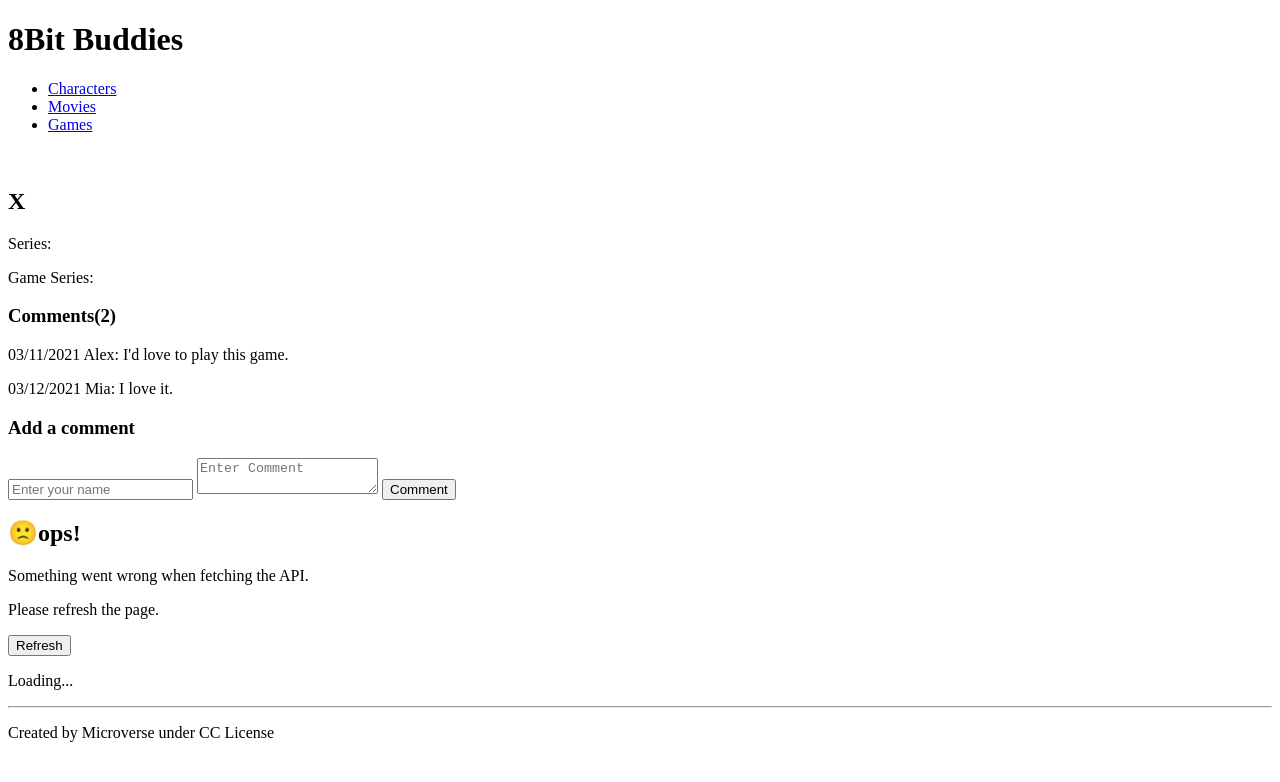
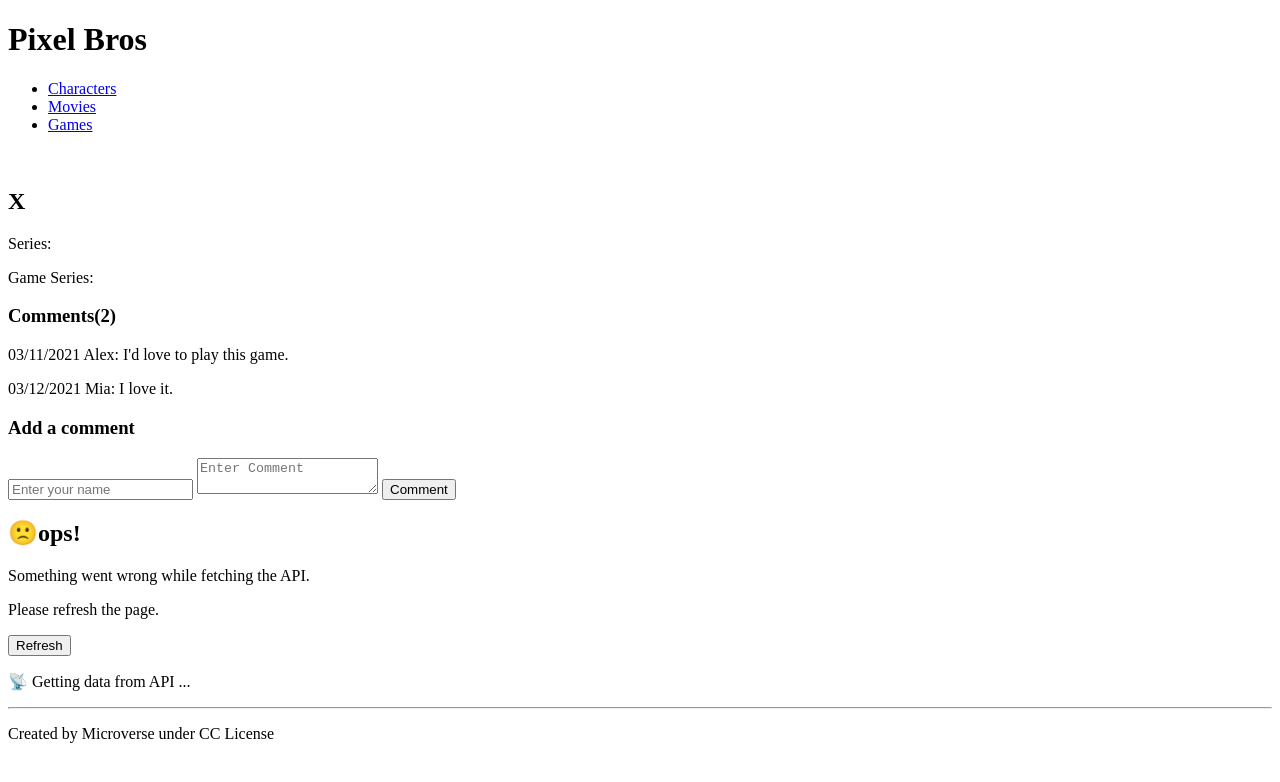
Before and after one commit to IndieCoderMM/js-capstone, a website: page src/index.html in a window 1280 px wide. Drawn offline with Linux system fonts and the light colour scheme; a web font is replaced by a local one.

Commit message:
Add loading text and change title

```diff
--- a/package.json
+++ b/package.json
@@ -1,5 +1,5 @@
 {
-  "name": "disney-wiki",
+  "name": "pixel-bros",
   "version": "1.0.0",
   "description": "",
   "main": "index.js",
--- a/src/index.css
+++ b/src/index.css
@@ -131,6 +131,10 @@ footer p {
   color: cornflowerblue;
   box-shadow: 0 3px 10px 0.8px #a2a1a19c;
   transform: translateY(-3px);
+}
+
+.loading-text {
+  font-size: 1.3rem;
 }
 
 /* Error Page  */
--- a/src/index.html
+++ b/src/index.html
@@ -14,17 +14,11 @@
       src="https://kit.fontawesome.com/9d6e6aaa13.js"
       crossorigin="anonymous"
     ></script>
-    <title>8Bit Buddies</title>
+    <title>Pixel Bros</title>
   </head>
   <body>
     <header>
-      <h1 class="logo">8Bit Buddies</h1>
-      <!-- <img
-        src="https://imgs.search.brave.com/X_vMcUSSYdGMJg7fI9N8krthFFLFRH4NNg4OqSwh0aY/rs:fit:962:639:1/g:ce/aHR0cHM6Ly93d3cu/cG5nYWxsLmNvbS93/cC1jb250ZW50L3Vw/bG9hZHMvMjAxOC8w/NS9EaXNuZXktTG9n/by1QTkctRmlsZS1E/b3dubG9hZC1GcmVl/LnBuZw"
-        alt="disney logo"
-        width="80"
-        height="auto"
-      /> -->
+      <h1 class="logo">Pixel Bros</h1>
       <ul>
         <li><a href="index.html">Characters</a></li>
         <li><a href="#">Movies</a></li>
@@ -59,7 +53,7 @@
     </section>
     <section class="error-page hide">
       <h2>🙁ops!</h2>
-      <p>Something went wrong when fetching the API.</p>
+      <p>Something went wrong while fetching the API.</p>
       <p>Please refresh the page.</p>
       <button
         type="button"
@@ -71,7 +65,7 @@
     </section>
     <section class="gallery">
       <!-- This section will load dynamically  -->
-      <p>Loading...</p>
+      <p class="loading-text">📡 Getting data from API ...</p>
       <!-- <section class="character-card">
         <div class="frame">
           <img class="card-img" src="" alt="character" />
--- a/src/index.js
+++ b/src/index.js
@@ -10,7 +10,7 @@ const refreshGallery = async () => {
   // Get total likes
   const likedItems = await getLikes();
   // Update on the page
-  // displayCharacters(characters);
+  displayCharacters(characters);
   characters.forEach((character) => updateLikes(likedItems, character.id));
 };
 
```
Also changed, not shown: 1 other file.
